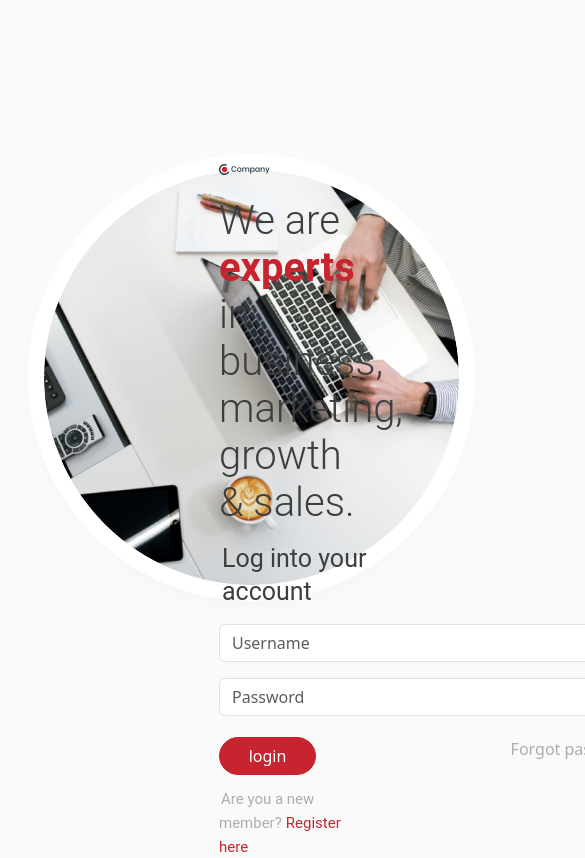
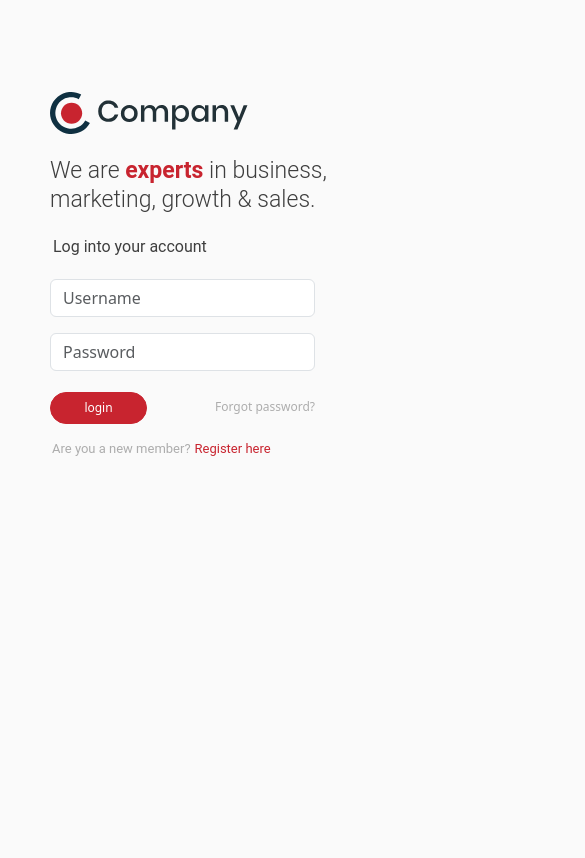
Before and after one commit to AnanyaaGoyal/HTML-Training-Assignment, a plain HTML site: page index.html in a window 390 px wide. Shown: the top 858 px of the page, 585 px wide, since content can reach past the window. Drawn offline with Linux system fonts and the light colour scheme.

Commit message:
First page responsive

```diff
--- a/css/style.css
+++ b/css/style.css
@@ -1,84 +1,160 @@
-.hero-image{
+.hero-image {
   width: 415px;
   margin-top: 41px;
-    outline: #FFFFFF solid 16px;
+  outline: #ffffff solid 16px;
   box-shadow: 0px 9px 31px 4px #0000000a;
   display: block;
   margin-left: auto;
   margin-right: auto;
 }
-.btn{
+.maincont {
+  margin-top: -72px;
+}
+.btn {
   border-radius: 188px;
-    background-color:#C8242F;
+  background-color: #c8242f;
   color: white;
-    border-color:#C8242F;
+  border-color: #c8242f;
   width: 97px;
 }
-.forgot{
-    color:#ADADAD;
+.forgot {
+  color: #adadad;
   text-align: right;
   margin: auto;
 }
-.form-control mt-3{
-    color:#ADADAD;
-    border-color: #ADADAD;
+.form-control mt-3 {
+  color: #adadad;
+  border-color: #adadad;
 }
-body{
-    background: #FAFAFA 0% 0% no-repeat padding-box;
+body {
+  background: #fafafa 0% 0% no-repeat padding-box;
   opacity: 1;
 }
-#mainrow{
-    margin-top:129px;
+#mainrow {
+  margin-top: 129px;
 }
-.rightdiv{
+.rightdiv {
   padding-left: 28px;
   padding-right: 28px;
 }
-.companylogo{
+.companylogo {
   height: auto;
   max-width: 44%;
   margin-top: 35px;
-
 }
-#maintext{
+#maintext {
   text-align: left;
   font: normal normal 300 40px/47px Roboto;
   letter-spacing: 0px;
-color: #3E3E3E;
+  color: #3e3e3e;
   opacity: 1;
   margin-top: 22px;
 }
-#boldtext{
+#boldtext {
   font-weight: bold;
-    color:#C8242F;
+  color: #c8242f;
 }
-#login{
+#login {
   padding-left: 15px;
   font: normal normal normal 25px/33px Roboto;
   letter-spacing: 0px;
-color: #3E3E3E;
+  color: #3e3e3e;
   opacity: 1;
 }
-#buttonlogin{
+#buttonlogin {
   margin-top: 21px;
   margin-bottom: 11px;
 }
-#lastrow{
+#lastrow {
   padding-top: 10px;
   text-align: left;
   font: normal normal normal 15px/20px Roboto;
   letter-spacing: 0px;
-    color: #ADADAD;
+  color: #adadad;
   opacity: 1;
-    display:inline;
+  display: inline;
   margin-left: 2px;
-
 }
-#pinktext{
+#pinktext {
   text-decoration-line: none;
-    color: #C8242F;
+  color: #c8242f;
   padding-left: 4px;
 }
-.form-style{
+.form-style {
   width: 425px;
 }
+@media screen and (max-width: 1200px) {
+  .hero-image {
+    width: 272px;
+  }
+  .form-style {
+    width: 390px;
+  }
+}
+@media screen and (max-width: 992px) {
+  .hero-image {
+    width: 261px;
+    margin-top: 94px;
+  }
+  #maintext {
+    font-size: 25px;
+  }
+  #login {
+    font-size: 18px;
+  }
+  .form-style {
+    width: 325px;
+  }
+  .forgot {
+    margin-top: 3px;
+    font-size: 14px;
+  }
+  .btn {
+    font-size: 14px;
+    width: 97px;
+  }
+}
+@media screen and (max-width: 768px) {
+  .hero-image {
+    width: 223px;
+    margin-top: 103px;
+    margin-left: -30px;
+  }
+  #maintext {
+    line-height: 29px;
+    font-size: 23px;
+  }
+  #login {
+    font-size: 16px;
+  }
+  .form-style {
+    width: 265px;
+  }
+  .forgot {
+    margin-top: 3px;
+    font-size: 12px;
+  }
+  .btn {
+    font-size: 12px;
+    width: 97px;
+  }
+  #lastrow {
+    font-size: 13px;
+  }
+  .companylogo {
+    max-width: 61%;
+  }
+}
+
+@media screen and (max-width: 538px) {
+  .hero-container {
+    display: none;
+  }
+  .right-container {
+    width: 100%;
+    margin-left: 26px;
+  }
+  .hero-image {
+    display: none;
+  }
+}
--- a/index.html
+++ b/index.html
@@ -9,13 +9,13 @@
   <script src="js/bootstrap.bundle.min.js"></script>
 </head>
 <body>
-    <div class="container">
+    <div class="container maincont">
         <div class="row" id="mainrow">
-            <div class="col-1"></div>
-            <div class="col-5">
+
+            <div class="col-6 hero-container ">
                 <img src="hero-image.png" class="rounded-circle hero-image">
             </div>
-            <div class="col-6">
+            <div class="col-6 right-container">
               <div class="container" class="rightdiv">
                 <div class="row">
                   <img src="images/header-logo.svg" class="companylogo">
@@ -34,7 +34,7 @@
                     <div class="col">
                   <button type="button" class="btn">login</button>
                 </div>
-                  <div class="col">
+                  <div class="col forgot">
                   <p class="forgot">Forgot password? </p>
                 </div>
                 </div>
```
Lines whose indentation alone changed are shown as unchanged.
